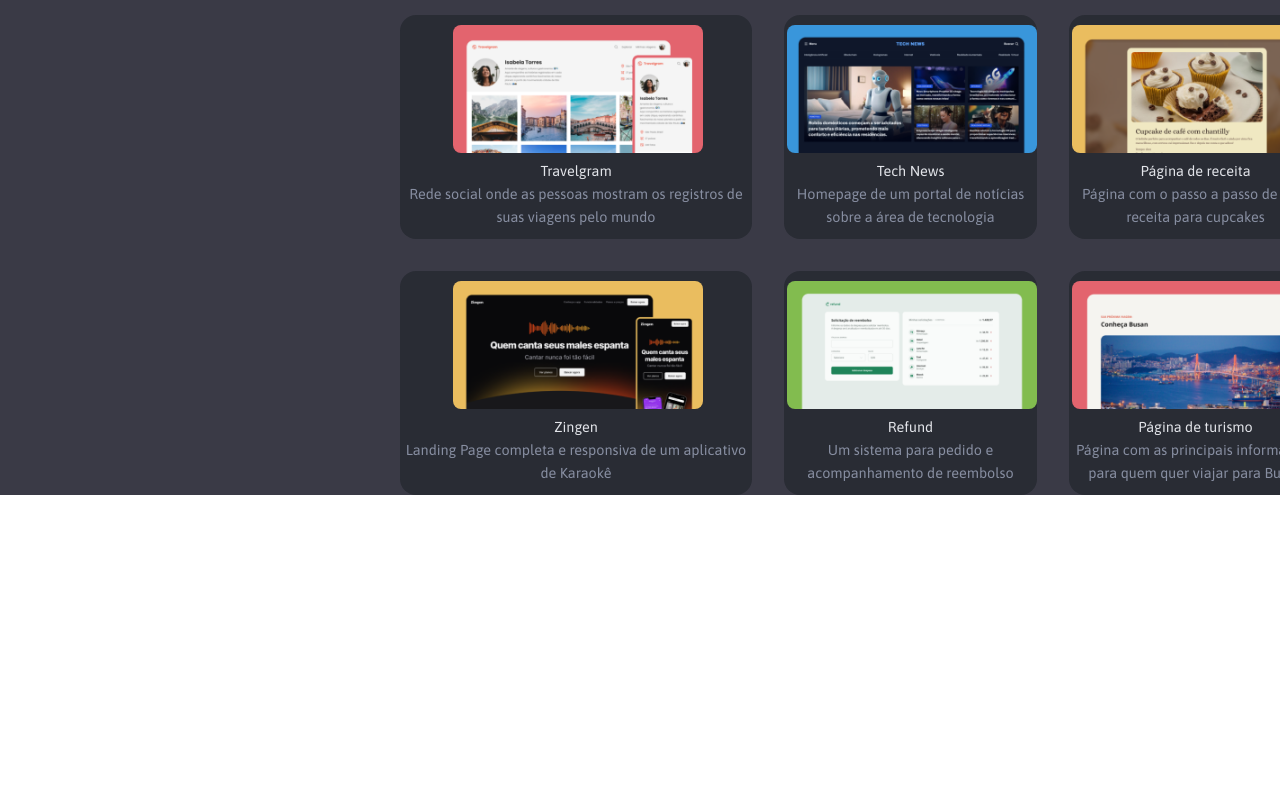
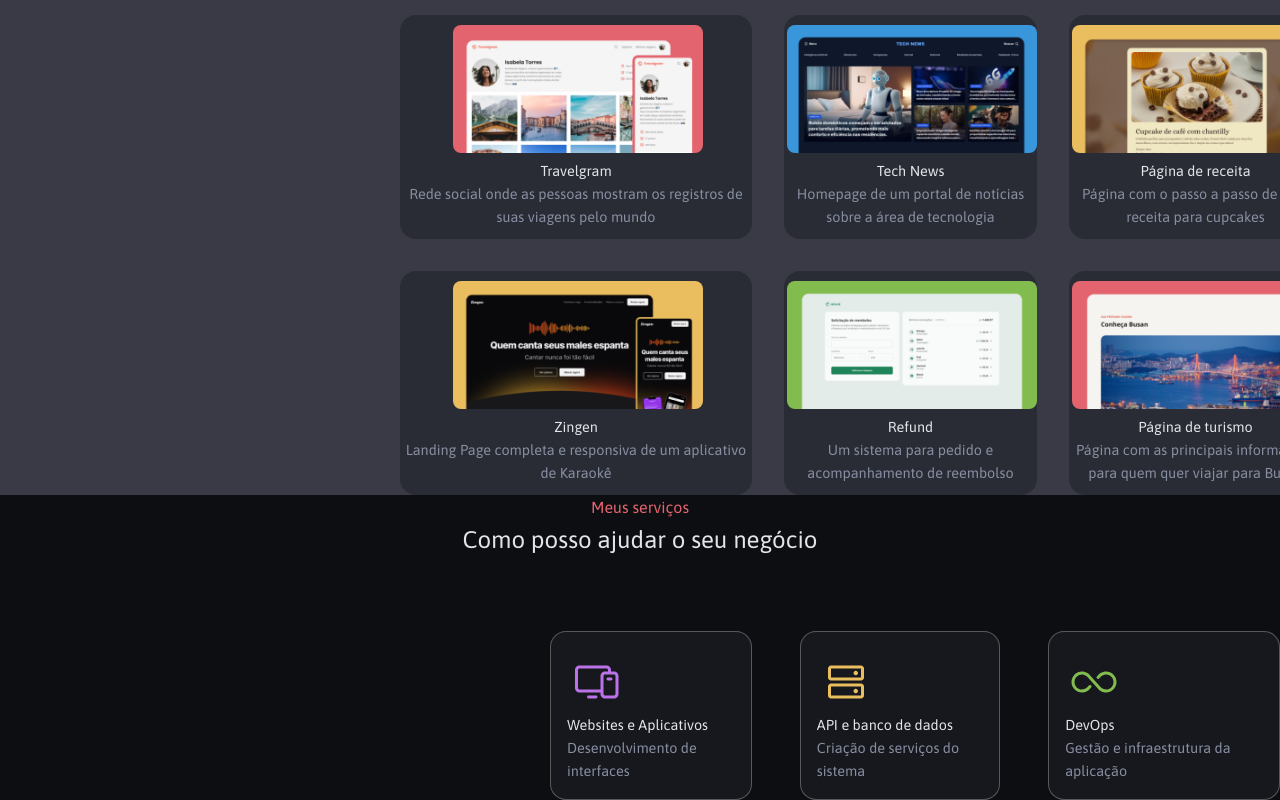
Before and after one commit to Kaue-fernandes/Portfolio-Dev, a plain HTML site: page index.html in a window 1280 px wide. Shown: the part 907-1707 px from the top of the page. Before the commit the page ends 1402 px from the top, so only its background shows below. Drawn offline with Linux system fonts and the light colour scheme.

Commit message:
servicos

```diff
--- a/index.html
+++ b/index.html
@@ -120,5 +120,33 @@
         </div>
       </section>
     </div>
+
+    <div class="bg2">
+      <section id="servico">
+        <div class="container-2">
+          <span class="destaque">Meus serviços</span>
+          <h2>Como posso ajudar o seu negócio</h2>
+        </div>
+        <div class="flex gap-1 py-xg">
+          <div class="cards card-2">
+            <img src="assets/icons/pc.svg" alt="pc" />
+            <h3>Websites e Aplicativos</h3>
+            <p>Desenvolvimento de interfaces</p>
+          </div>
+
+          <div class="cards card-2">
+            <img src="assets/icons/banco-dedos.svg" alt="banco dedos" />
+            <h3>API e banco de dados</h3>
+            <p>Criação de serviços do sistema</p>
+          </div>
+
+          <div class="cards card-2">
+            <img src="assets/icons/vector.svg" alt="vector" />
+            <h3>DevOps</h3>
+            <p>Gestão e infraestrutura da aplicação</p>
+          </div>
+        </div>
+      </section>
+    </div>
   </body>
 </html>
--- a/styles/cards.css
+++ b/styles/cards.css
@@ -1,9 +1,16 @@
 .card {
     background: var(--gray-400);
+    border-radius: 1rem;
 
-    border-radius: 1rem;
 }
 
+.card-2 {
+    background: var(--gray-500);
+    border-radius: 1rem;
+    max-width: 300px;
+    margin-top: 10px;
+    border: 1px solid var(--gray-800);
+}
 
     /*padding-block: 1rem 1rem;
     margin-top: 1rem;
--- a/styles/features.css
+++ b/styles/features.css
@@ -3,6 +3,7 @@
         grid-template-columns:  22rem 1fr 1fr 22rem;
         grid-template-rows: 14rem 14rem;
         gap: 2rem;
+
     }
 
     & .cards img {
--- a/styles/global.css
+++ b/styles/global.css
@@ -21,6 +21,7 @@
     --gray-500: #16181D;
     --gray-600: #0D0E11;
     --gray-700: #3a3a46;
+    --gray-800: #a0a0a079;
 
 
     --ff-sans:'Asap', system-ui,sans-serif;
@@ -40,9 +41,13 @@
 
 .bg {
     background: var(--gray-700);
-    width: 100%;
+    padding: 100;
 }
 
+.bg2 {
+    background: var(--gray-600);
+    padding: 100;
+}
 
 
 .flex {
--- a/styles/index.css
+++ b/styles/index.css
@@ -4,3 +4,4 @@
 @import url(header.css);
 @import url(cards.css);
 @import url(features.css);
+@import url(servico.css);
--- /dev/null
+++ b/styles/servico.css
@@ -0,0 +1,29 @@
+#servico {
+
+    & .cards {
+        grid-template-columns:  22rem 1fr 1fr 22rem;
+        grid-template-rows: 15rem 15rem;
+        gap: 12rem;
+        padding: 1rem;
+        margin-top: 2rem;
+    }
+
+    & .cards img {
+    max-width: 10rem;
+    margin-top: 10px;
+    margin-left: 0.3rem;
+}
+
+    & .card:nth-child(1) {
+        grid-column: 1/2;
+    }
+
+    & .card:nth-child(2) {
+        grid-column: 2/3;
+    }
+
+    & .card:nth-child(3) {
+        grid-column: 3/4;
+    }
+
+}
--- a/styles/utilities.css
+++ b/styles/utilities.css
@@ -11,10 +11,18 @@
 .container-2 {
     text-align: center;
     margin-left: 4;
+
 }
+
 
 
 .py-lg {
     margin-left: 400px;
     margin-top: 40px;
 }
+
+.py-xg {
+    margin-left: 550px;
+    margin-top: 40px;
+    gap: 3rem;
+}
```
Also changed, not shown: assets/icons/banco-dedos.svg (added), assets/icons/pc.svg (added), assets/icons/vector.svg (added).
